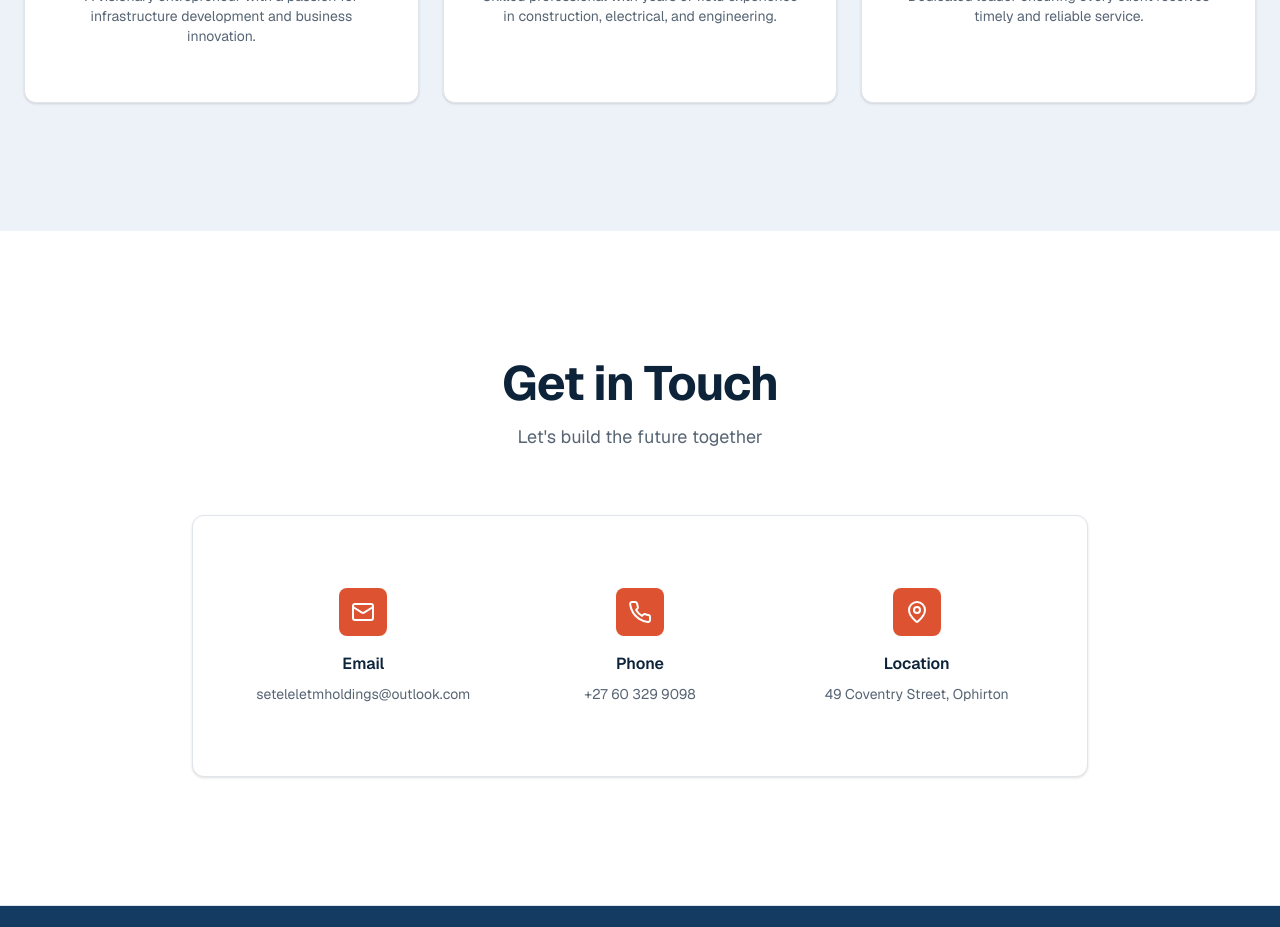
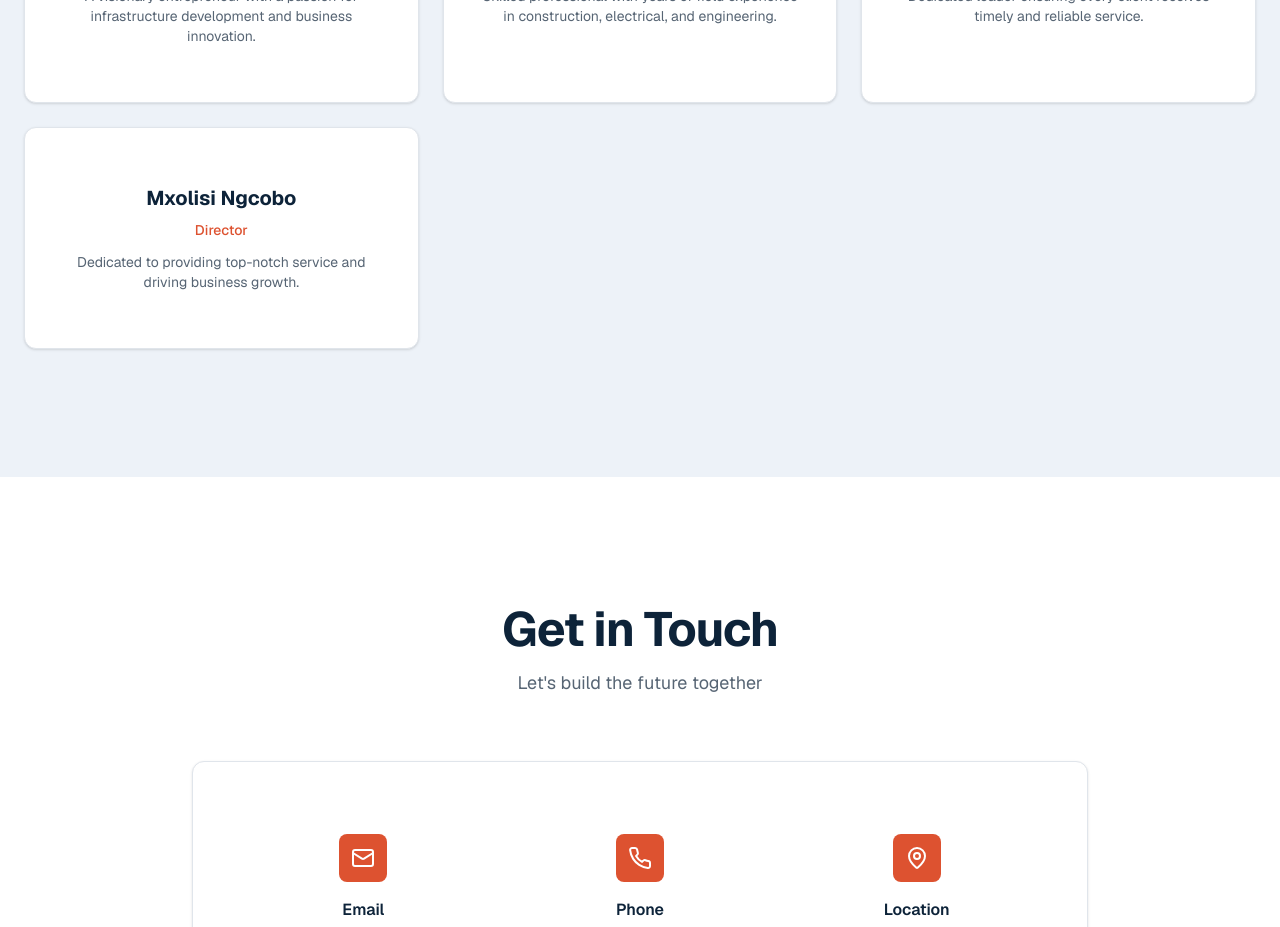
Before and after one commit to SMnguni1/businesswebsite, a Next.js app: page / in a window 1280 px wide. Shown: the part 3580-4507 px from the top of the page. Built offline with nearby package versions, Linux system fonts and the light colour scheme.

Commit message:
Update team section description content

```diff
--- a/components/team.tsx
+++ b/components/team.tsx
@@ -15,6 +15,11 @@ const team = [
     name: "Paballo Neo Mokhele",
     role: "Director",
     description: "Dedicated leader ensuring every client receives timely and reliable service.",
+  },
+  {
+    name: "Mxolisi Ngcobo",
+    role: "Director",
+    description: "Dedicated to providing top-notch service and driving business growth.",
   },
 ]
 
```
